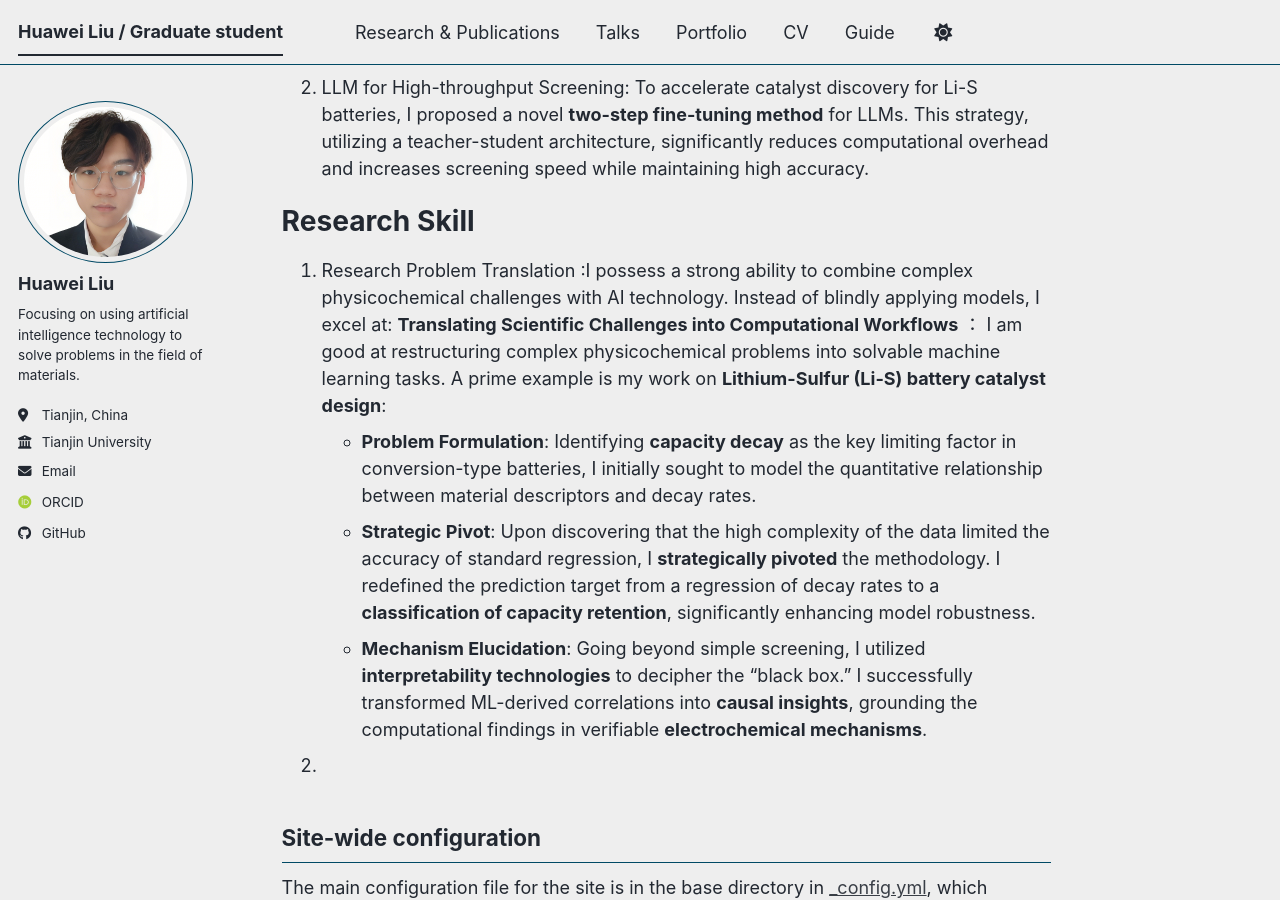
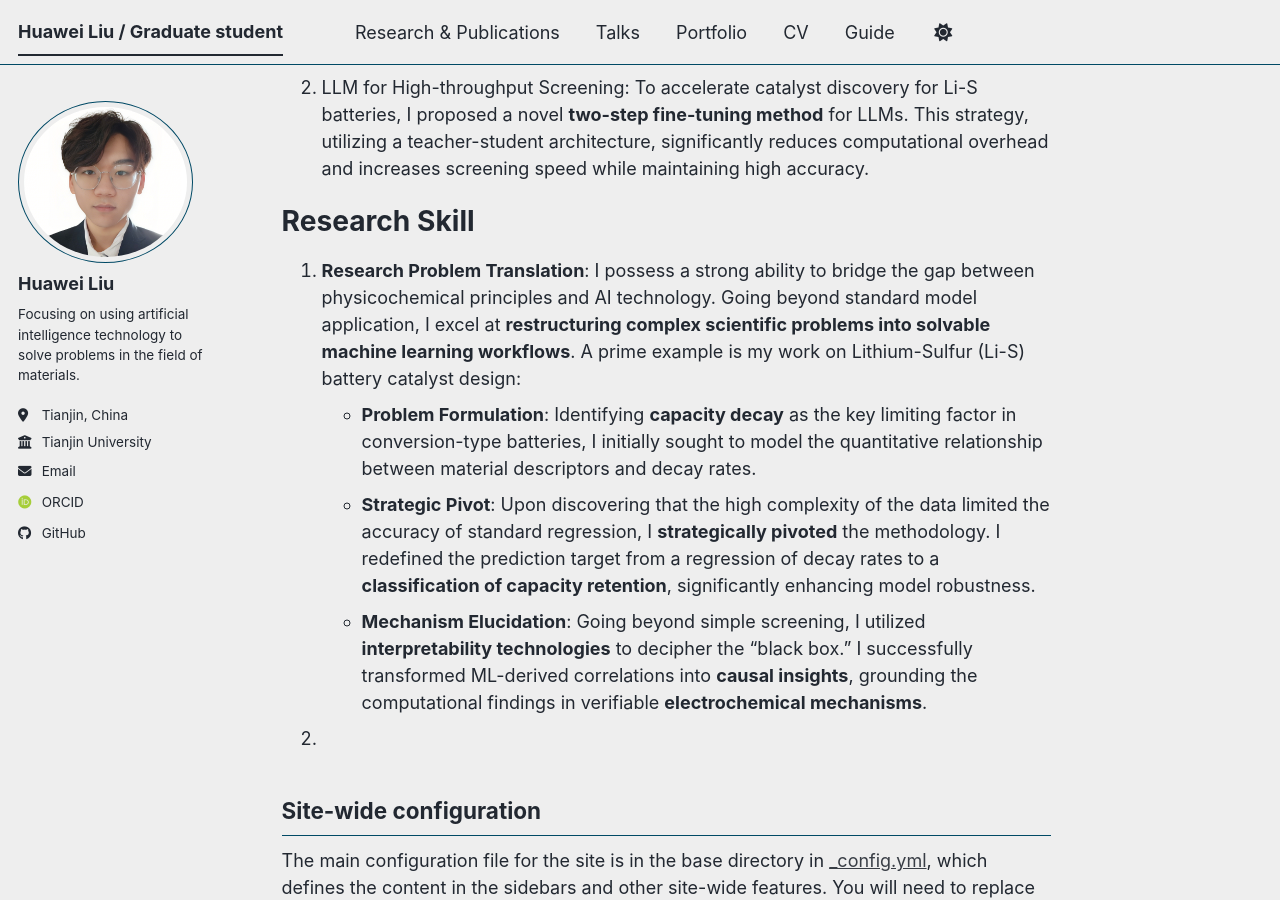
Before and after one commit to erweixi/erweixi.github.io, a Jekyll site: the page built from _pages/about.md, in a window 1280 px wide and 900 px high, scrolled down 725 px. Built offline with Jekyll 4.4.1, drawn with Linux system fonts in a browser that asks for light colours; some web fonts are replaced; a script bundle is joined from its source files by our own code; library files that are not in the unit come from our copies.

Commit message:
Revise Research Problem Translation section for clarity
Revised the section on Research Problem Translation to enhance clarity and detail. Improved phrasing and structure for better readability.

```diff
--- a/_pages/about.md
+++ b/_pages/about.md
@@ -22,8 +22,7 @@ Currently, I am **leading a research team** focusing on two synergistic frontier
 
 Research Skill
 ======
-1. Research Problem Translation :I possess a strong ability to combine complex physicochemical challenges with AI technology. Instead of blindly applying models, I excel at:
- **Translating Scientific Challenges into Computational Workflows** ： I am good at restructuring complex physicochemical problems into solvable machine learning tasks. A prime example is my work on **Lithium-Sulfur (Li-S) battery catalyst design**:
+1. **Research Problem Translation**: I possess a strong ability to bridge the gap between physicochemical principles and AI technology. Going beyond standard model application, I excel at **restructuring complex scientific problems into solvable machine learning workflows**. A prime example is my work on Lithium-Sulfur (Li-S) battery catalyst design:
  - **Problem Formulation**: Identifying **capacity decay** as the key limiting factor in conversion-type batteries, I initially sought to model the quantitative relationship between material descriptors and decay rates.
  - **Strategic Pivot**: Upon discovering that the high complexity of the data limited the accuracy of standard regression, I **strategically pivoted** the methodology. I redefined the prediction target from a regression of decay rates to a **classification of capacity retention**, significantly enhancing model robustness.
  - **Mechanism Elucidation**: Going beyond simple screening, I utilized **interpretability technologies** to decipher the "black box." I successfully transformed ML-derived correlations into **causal insights**, grounding the computational findings in verifiable **electrochemical mechanisms**.
```
